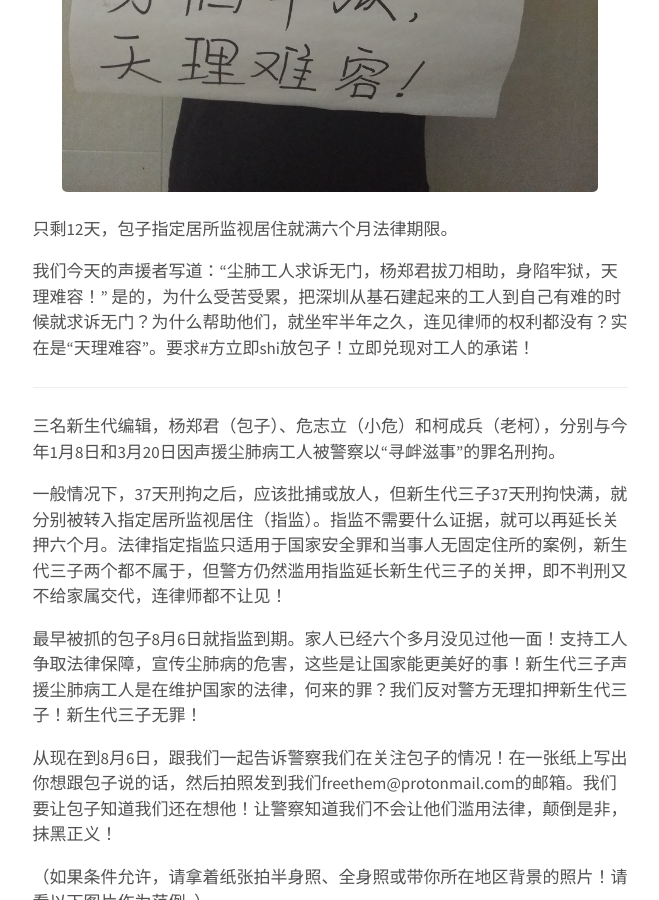
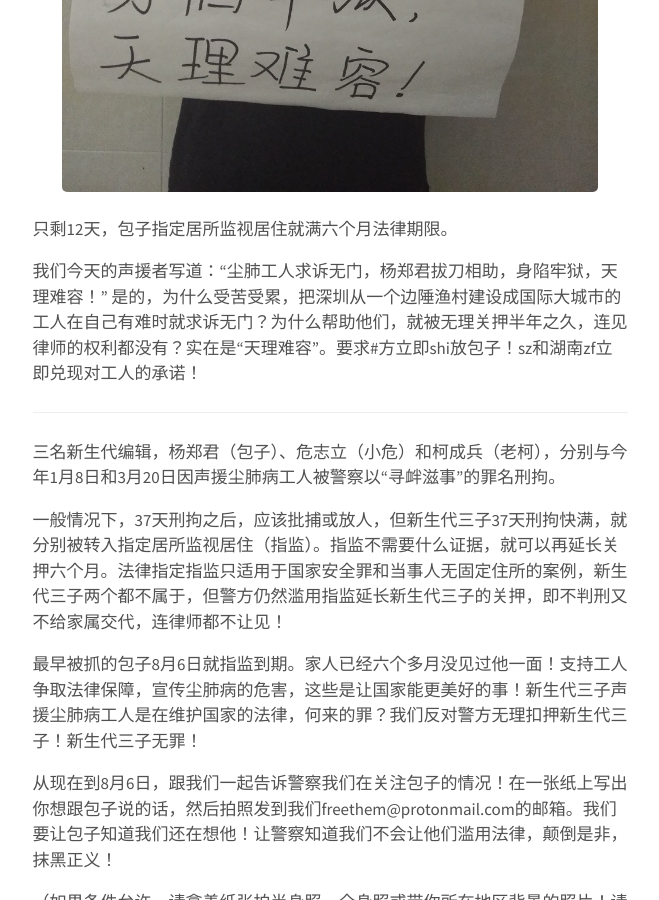
Before and after one commit to xsdai3/xsdai3.github.io, a Jekyll site: the page built from _posts/2019-07-25-倒数第12天：8月6日放包子回家！.md, in a window 1280 px wide and 900 px high, scrolled down 732 px. Shown: the whole window, without its empty margins (310-969 px from the left). Built offline with Jekyll 4.4.1, drawn with Linux system fonts in a browser that asks for light colours.

Commit message:
Update 2019-07-25-倒数第12天：8月6日放包子回家！.md

```diff
--- a/_posts/2019-07-25-倒数第12天：8月6日放包子回家！.md
+++ b/_posts/2019-07-25-倒数第12天：8月6日放包子回家！.md
@@ -10,7 +10,7 @@ excerpt_separator: <!--more-->
 
 只剩12天，包子指定居所监视居住就满六个月法律期限。
 
-我们今天的声援者写道：“尘肺工人求诉无门，杨郑君拔刀相助，身陷牢狱，天理难容！” 是的，为什么受苦受累，把深圳从基石建起来的工人到自己有难的时候就求诉无门？为什么帮助他们，就坐牢半年之久，连见律师的权利都没有？实在是“天理难容”。要求#方立即shi放包子！立即兑现对工人的承诺！
+我们今天的声援者写道：“尘肺工人求诉无门，杨郑君拔刀相助，身陷牢狱，天理难容！” 是的，为什么受苦受累，把深圳从一个边陲渔村建设成国际大城市的工人在自己有难时就求诉无门？为什么帮助他们，就被无理关押半年之久，连见律师的权利都没有？实在是“天理难容”。要求#方立即shi放包子！sz和湖南zf立即兑现对工人的承诺！
 
 <!--more-->
 _________________
```
